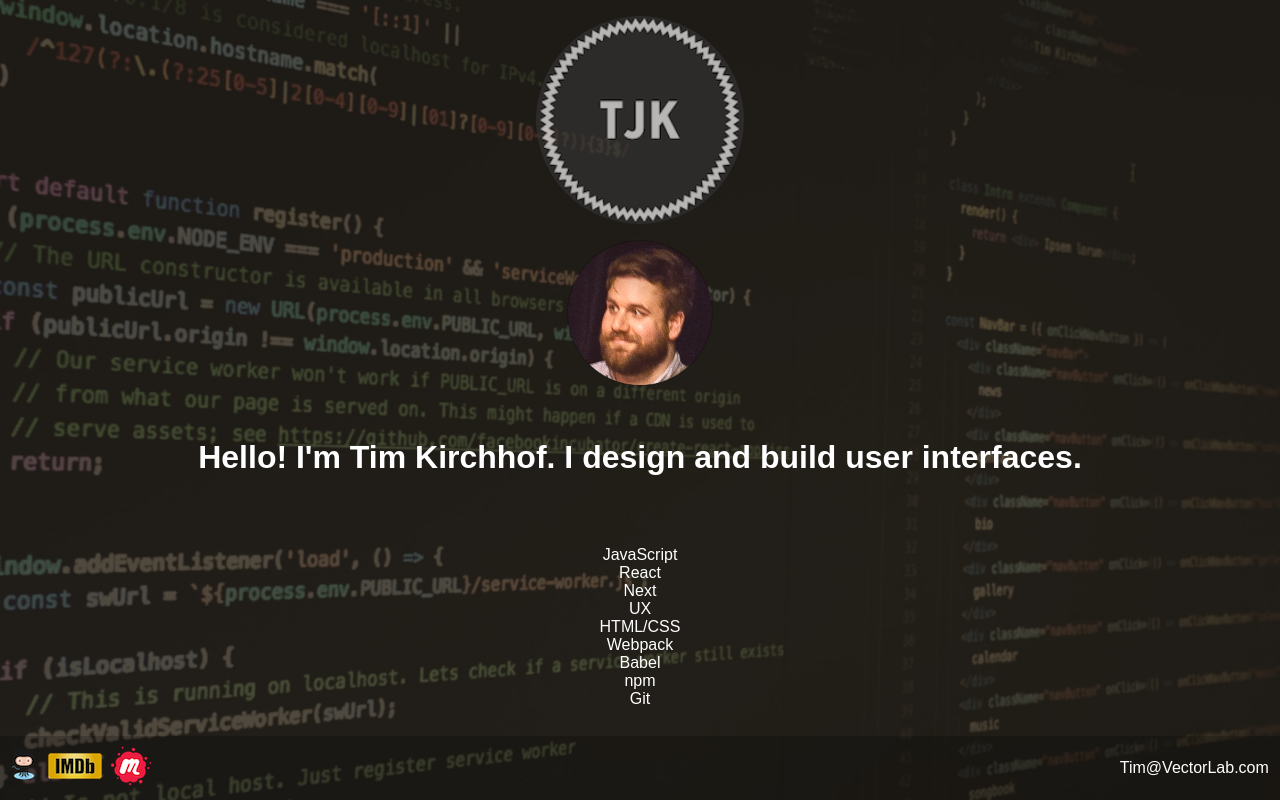
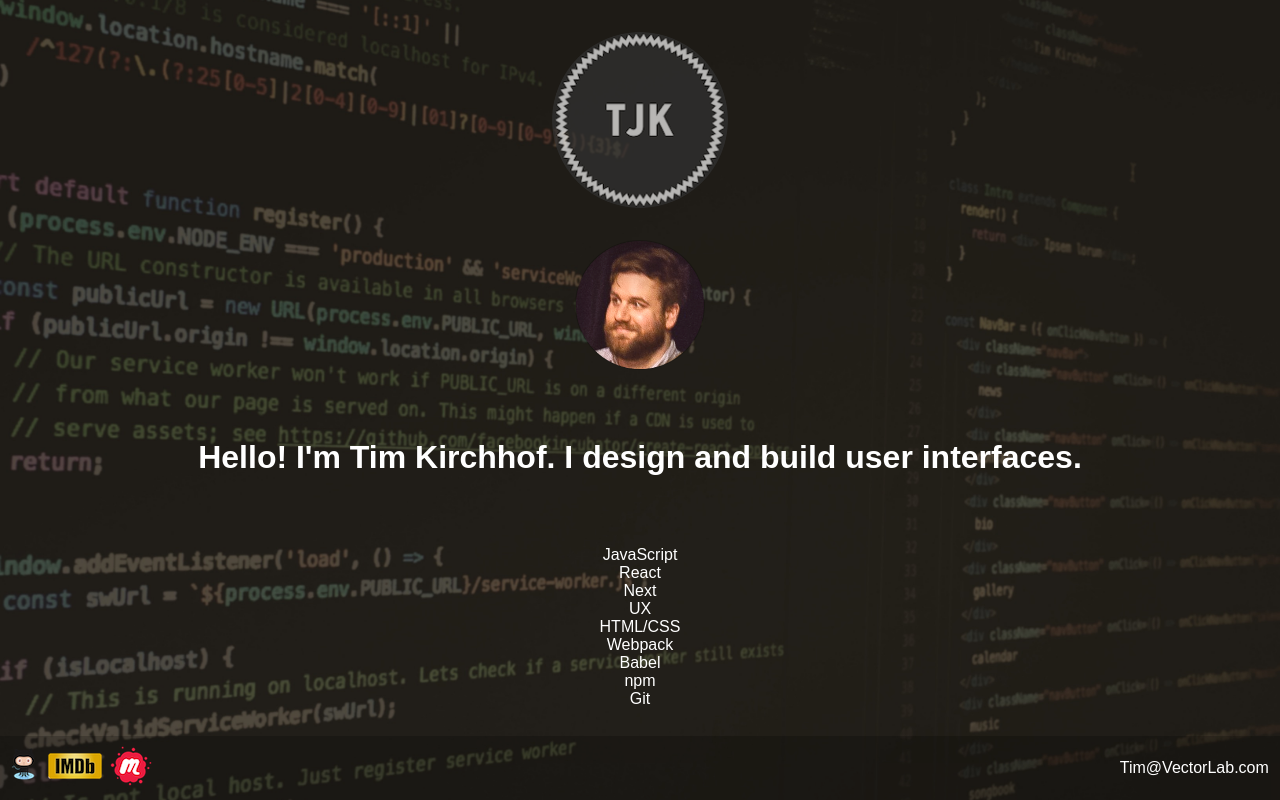
Before and after one commit to TimothyJohnK/tim_code, a React (Create React App) app: page / in a window 1280 px wide. Built offline with nearby package versions, Linux system fonts and the light colour scheme.

Commit message:
fixed safari height bug; changed logo and tim_head sizes

```diff
--- a/src/App.css
+++ b/src/App.css
@@ -9,6 +9,7 @@ html {
 
 body {
     color: white;
+    height: auto;
     min-height: 100%;
     position: relative;
     display: flex;
@@ -28,20 +29,20 @@ body {
 
 .logo {
     background: url(img/logo_round.png) no-repeat center;
-    height: 176px;
-    width: 176px;
+    height: 144px;
+    width: 144px;
     border-radius: 50%;
     background-size: contain;
-    margin: 1em auto;
+    margin: 2em auto;
     animation: pulser 7s infinite;
 }
 
 .tim_head {
     background: url(img/tim_head_orig.png) no-repeat center;
     background-size: contain;
-    height: 112px;
-    width: 112px;
-    margin: 1em auto;
+    height: 96px;
+    width: 96px;
+    margin: 2em auto;
     border-radius: 50%;
     border: 1px solid rgba(0, 0, 0, 0.2);
 }
```
Also changed, not shown: src/img/bkg.jpg.
